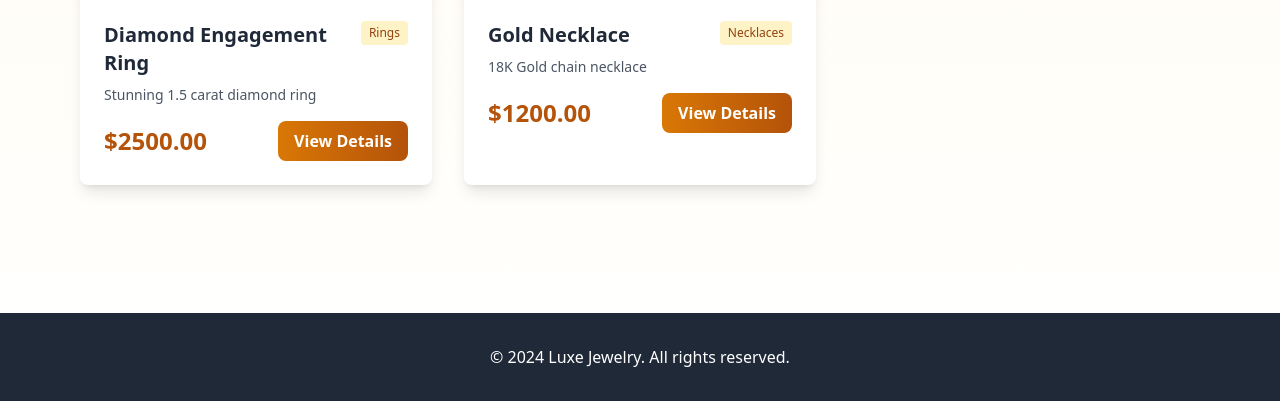
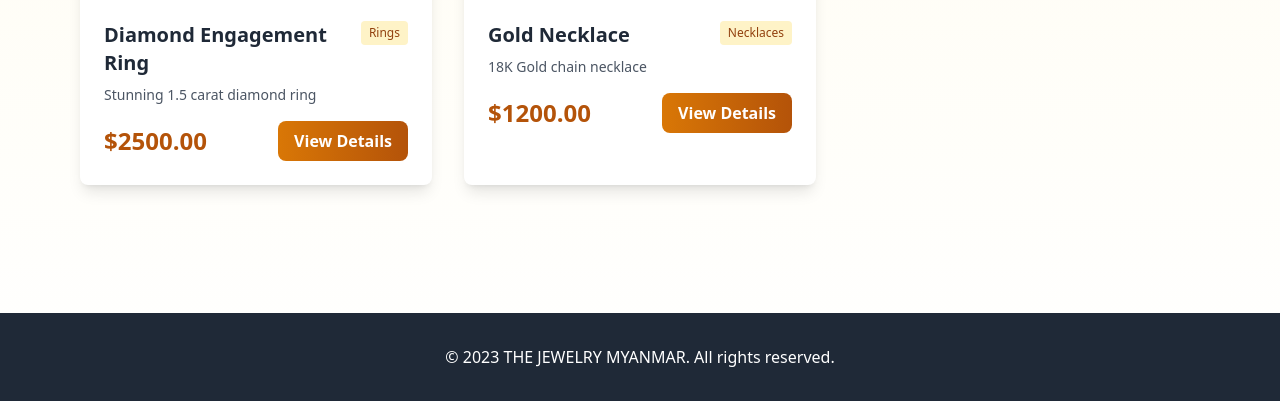
Before and after one commit to kadeanyeinit/thegoldenmyanmar, a plain HTML site: page index.html in a window 1280 px wide. Shown: the part 551-952 px from the top of the page. Drawn offline with nearby package versions, Linux system fonts and the light colour scheme.

Commit message:
Update footer copyright year and company name

```diff
--- a/index.html
+++ b/index.html
@@ -117,7 +117,7 @@
 
   <!-- Footer -->
   <footer class="bg-gray-800 text-white mt-16 py-8 text-center">
-    <p>&copy; 2024 Luxe Jewelry. All rights reserved.</p>
+    <p>&copy; 2023 THE JEWELRY MYANMAR. All rights reserved.</p>
   </footer>
 
   <script>
```
